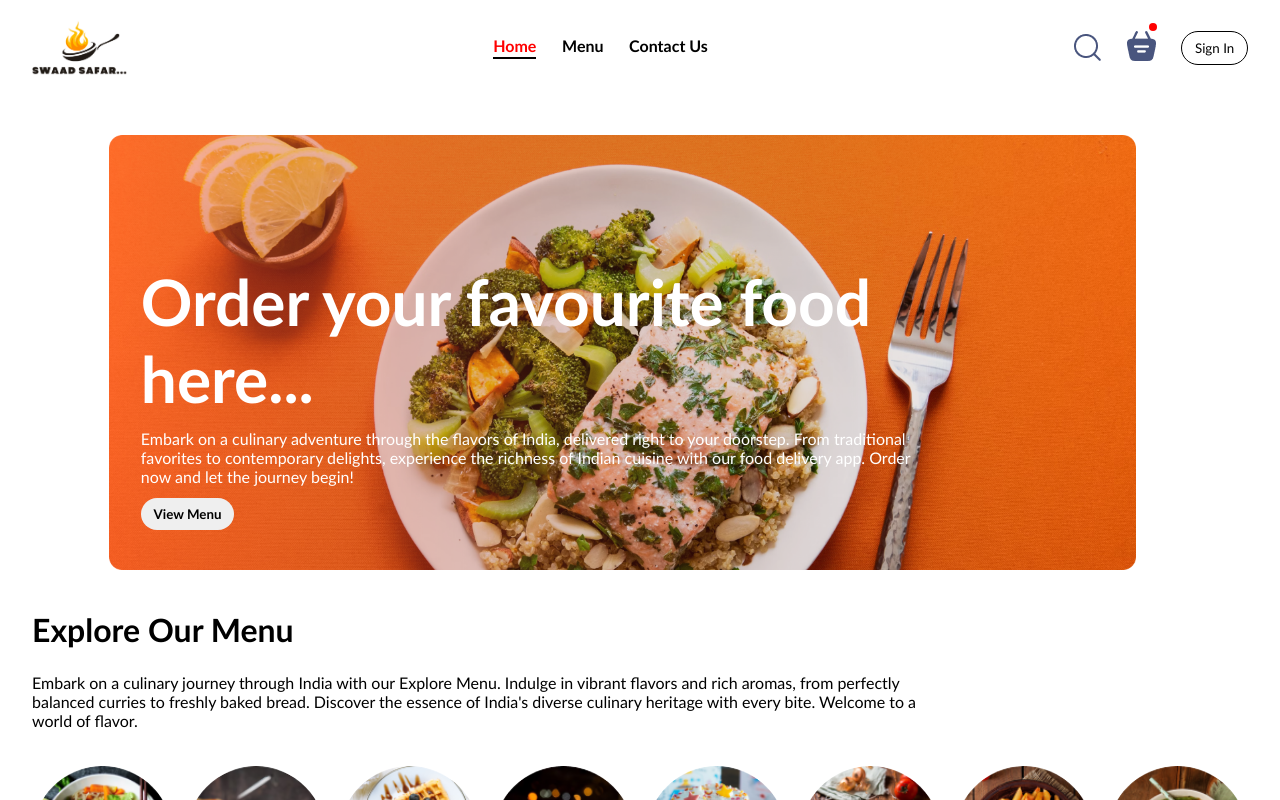
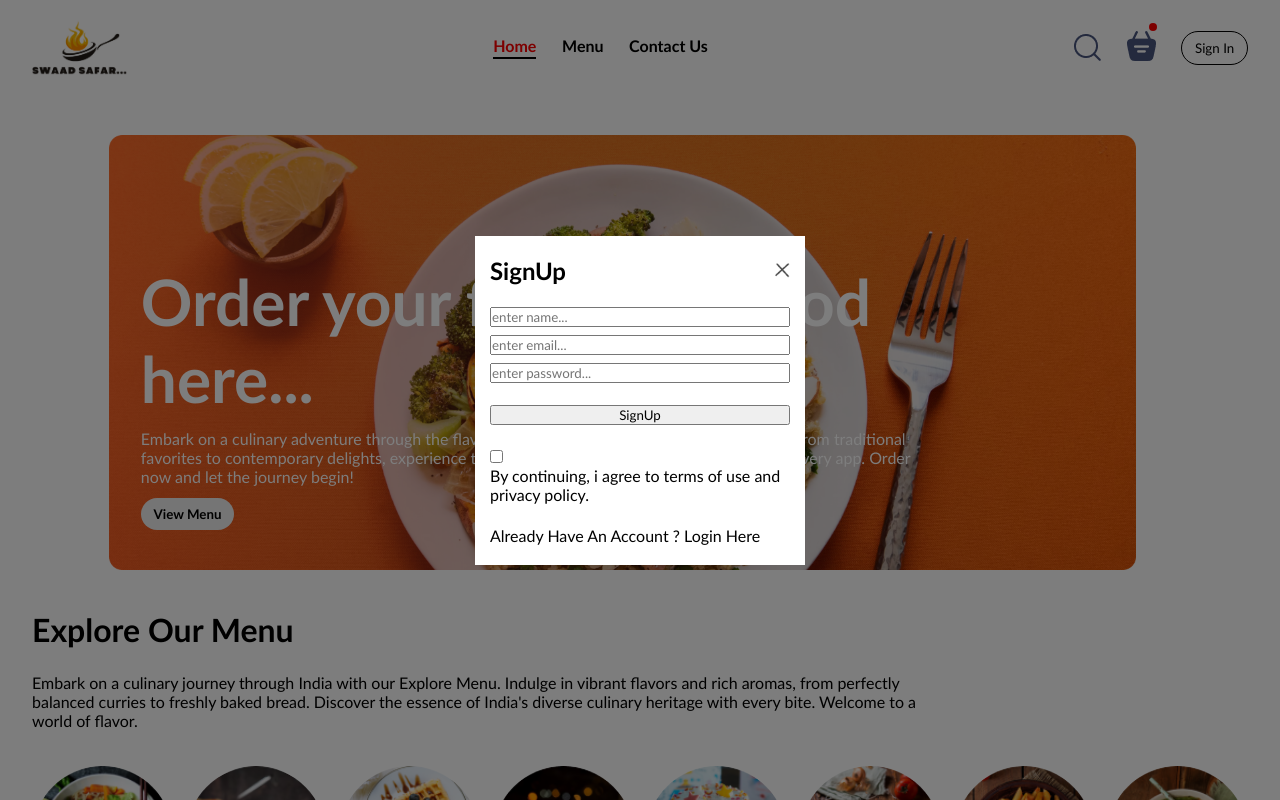
Before and after one commit to RohanScripts/FOOD-APP, a React (Vite) app: page / in a window 1280 px wide. Both pictures are taken after a click on the button "Sign In". Shown: the top 800 px of the page. Built offline with nearby package versions, Linux system fonts and the light colour scheme.

Commit message:
Add login pop-up functionality to Navbar and App components

```diff
--- a/src/App.jsx
+++ b/src/App.jsx
@@ -1,16 +1,24 @@
-import React from "react";
+import React, { useState } from "react";
 import Navbar from "./navbar/Navbar";
 import HomePage from "./pages/home/HomePage";
 import CartPage from "./pages/cart/CartPage";
 import PlaceOrderPage from "./pages/placeorder/PlaceOrderPage";
 import { Route, Routes } from "react-router-dom";
 import Footer from "./footer/Footer";
+import LoginPop from "./loginpop/LoginPop";
 
 const App = () => {
+  const [showLoginPop, setShowLoginPop] = useState(false);
+
   return (
     <>
+      {showLoginPop ? (
+        <LoginPop setShowLoginPop={setShowLoginPop}></LoginPop>
+      ) : (
+        <></>
+      )}
       <div className="app">
-        <Navbar></Navbar>
+        <Navbar setShowLoginPop={setShowLoginPop}></Navbar>
         <Routes>
           <Route path="/" element={<HomePage></HomePage>}></Route>
           <Route path="/cart" element={<CartPage></CartPage>}></Route>
--- /dev/null
+++ b/src/loginpop/LoginPop.jsx
@@ -0,0 +1,49 @@
+import React, { useState } from "react";
+import "./LoginPopCss.css";
+import { assets } from "../assets/assets";
+
+const LoginPop = ({ setShowLoginPop }) => {
+  const [curState, setCurState] = useState("SignUp");
+
+  return (
+    <div className="loginpop">
+      <form className="loginpop-container">
+        <div className="loginpop-title">
+          <h2>{curState}</h2>
+          <img
+            onClick={() => setShowLoginPop(false)}
+            src={assets.cross_icon}
+            alt=""
+          />
+        </div>
+        <div className="loginpop-inputs">
+          {curState === "Login" ? (
+            <></>
+          ) : (
+            <input required type="text" placeholder="enter name..." />
+          )}
+          <input required type="email" placeholder="enter email..." />
+          <input required type="password" placeholder="enter password..." />
+        </div>
+        <button>{curState === "Login" ? "Login" : "SignUp"}</button>
+        <div className="loginpop-terms-condition">
+          <input type="checkbox" required name="" id="" />
+          <p>By continuing, i agree to terms of use and privacy policy.</p>
+        </div>
+        {curState === "Login" ? (
+          <p>
+            Create New Account ?{" "}
+            <span onClick={() => setCurState("SignUp")}>Signup Here</span>
+          </p>
+        ) : (
+          <p>
+            Already Have An Account ?{" "}
+            <span onClick={() => setCurState("Login")}>Login Here</span>
+          </p>
+        )}
+      </form>
+    </div>
+  );
+};
+
+export default LoginPop;
--- /dev/null
+++ b/src/loginpop/LoginPopCss.css
@@ -0,0 +1,38 @@
+.loginpop {
+  position: absolute;
+  z-index: 1;
+  width: 100%;
+  height: 100%;
+  background-color: #00000082;
+  display: grid;
+}
+
+.loginpop-container {
+  place-self: center;
+  width: max(23vw, 330px);
+  color: black;
+  background-color: white;
+  display: flex;
+  flex-direction: column;
+  gap: 22px;
+  padding: 20px 15px;
+  font-size: 16px;
+  animation: fadeIn 0.6s;
+}
+
+.loginpop-title {
+  display: flex;
+  justify-content: space-between;
+  align-items: center;
+}
+
+.loginpop-title img {
+  width: 15px;
+  cursor: pointer;
+}
+
+.loginpop-inputs {
+  display: flex;
+  flex-direction: column;
+  gap: 1vh;
+}
--- a/src/navbar/Navbar.jsx
+++ b/src/navbar/Navbar.jsx
@@ -3,7 +3,7 @@ import "./NavCss.css";
 import { assets } from "../assets/assets";
 import { Link } from "react-router-dom";
 
-const Navbar = () => {
+const Navbar = ({ setShowLoginPop }) => {
   const [menu, setMenu] = useState("Home");
 
   return (
@@ -38,7 +38,7 @@ const Navbar = () => {
           <img src={assets.basket_icon} alt="" />
           <div className="dot"></div>
         </div>
-        <button>Sign In</button>
+        <button onClick={() => setShowLoginPop(true)}>Sign In</button>
       </div>
     </div>
   );
```
